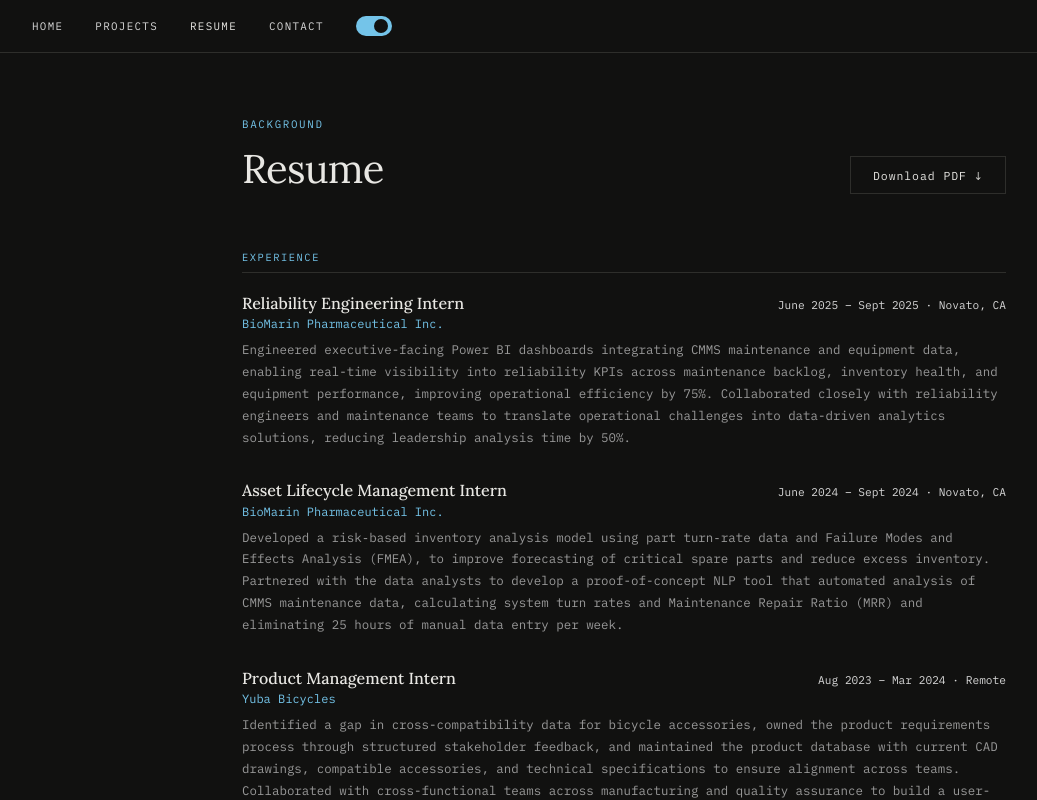
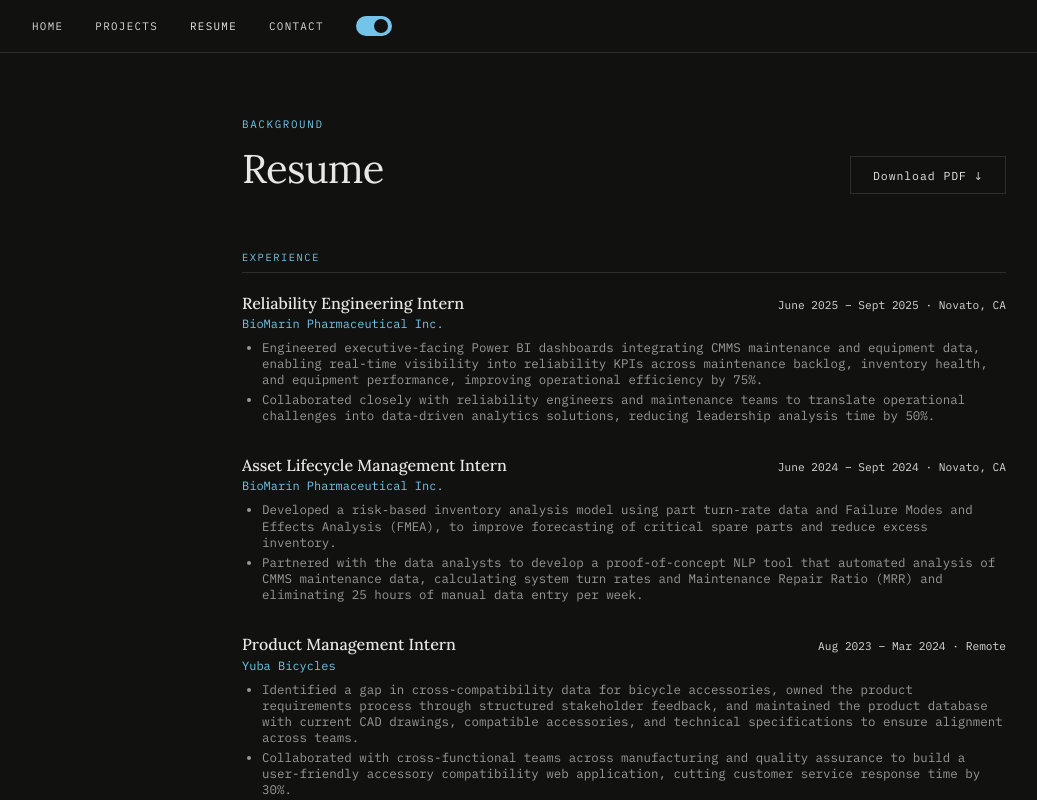
Before and after one commit to isaac-rico/portfolio-website, a React (Vite) app: page / in a window 1280 px wide. Both pictures are taken after a click on the button "RESUME". Shown: the top 800 px of the page, without its empty margins (16-1053 px from the left). Built offline with nearby package versions, Linux system fonts and the light colour scheme.

Commit message:
bulleted list, more accurate to resume

```diff
--- a/src/App.jsx
+++ b/src/App.jsx
@@ -248,17 +248,39 @@ export default function App() {
               <div style={{ marginBottom: "3rem" }}>
                 <div style={divider}>Experience</div>
                 {[
-                  { title: "Reliability Engineering Intern", company: "BioMarin Pharmaceutical Inc.", date: "June 2025 – Sept 2025 · Novato, CA", desc: "Engineered executive-facing Power BI dashboards integrating CMMS maintenance and equipment data, enabling real-time visibility into reliability KPIs across maintenance backlog, inventory health, and equipment performance, improving operational efficiency by 75%.\nCollaborated closely with reliability engineers and maintenance teams to translate operational challenges into data-driven analytics solutions, reducing leadership analysis time by 50%." },
-                  { title: "Asset Lifecycle Management Intern", company: "BioMarin Pharmaceutical Inc.", date: "June 2024 – Sept 2024 · Novato, CA", desc: "Developed a risk‑based inventory analysis model using part turn‑rate data and Failure Modes and Effects Analysis (FMEA), to improve forecasting of critical spare parts and reduce excess inventory.\nPartnered with the data analysts to develop a proof-of-concept NLP tool that automated analysis of CMMS maintenance data, calculating system turn rates and Maintenance Repair Ratio (MRR) and eliminating 25 hours of manual data entry per week." },
-                  { title: "Product Management Intern", company: "Yuba Bicycles", date: "Aug 2023 – Mar 2024 · Remote", desc: "Identified a gap in cross-compatibility data for bicycle accessories, owned the product requirements process through structured stakeholder feedback, and maintained the product database with current CAD drawings, compatible accessories, and technical specifications to ensure alignment across teams.\nCollaborated with cross-functional teams across manufacturing and quality assurance to build a user-friendly accessory compatibility web application, cutting customer service response time by 30%." },
-                ].map(e => (
-                  <div key={e.title} style={{ marginBottom: "2rem" }}>
+                  { title: "Reliability Engineering Intern",
+                    company: "BioMarin Pharmaceutical Inc.",
+                    date: "June 2025 – Sept 2025 · Novato, CA",
+                    desc: [
+                      "Engineered executive-facing Power BI dashboards integrating CMMS maintenance and equipment data, enabling real-time visibility into reliability KPIs across maintenance backlog, inventory health, and equipment performance, improving operational efficiency by 75%.",
+                      "Collaborated closely with reliability engineers and maintenance teams to translate operational challenges into data-driven analytics solutions, reducing leadership analysis time by 50%."
+                    ] },
+                  { title: "Asset Lifecycle Management Intern",
+                    company: "BioMarin Pharmaceutical Inc.",
+                    date: "June 2024 – Sept 2024 · Novato, CA",
+                    desc: [
+                    "Developed a risk‑based inventory analysis model using part turn‑rate data and Failure Modes and Effects Analysis (FMEA), to improve forecasting of critical spare parts and reduce excess inventory.",
+                    "Partnered with the data analysts to develop a proof-of-concept NLP tool that automated analysis of CMMS maintenance data, calculating system turn rates and Maintenance Repair Ratio (MRR) and eliminating 25 hours of manual data entry per week."
+                    ] },
+                  { title: "Product Management Intern",
+                    company: "Yuba Bicycles",
+                    date: "Aug 2023 – Mar 2024 · Remote",
+                    desc: [
+                    "Identified a gap in cross-compatibility data for bicycle accessories, owned the product requirements process through structured stakeholder feedback, and maintained the product database with current CAD drawings, compatible accessories, and technical specifications to ensure alignment across teams.",
+                    "Collaborated with cross-functional teams across manufacturing and quality assurance to build a user-friendly accessory compatibility web application, cutting customer service response time by 30%."
+                    ] },
+                ].map((e, index) => (
+                  <div key={index} style={{ marginBottom: "2rem" }}>
                     <div style={{ display: "flex", justifyContent: "space-between", alignItems: "baseline", marginBottom: "0.2rem", flexWrap: "wrap", gap: "0.5rem" }}>
                       <span style={{ fontFamily: "'Lora', serif", fontSize: "1rem", fontWeight: 500, color: c.text }}>{e.title}</span>
                       <span style={{ fontSize: "0.7rem", color: c.textFaint }}>{e.date}</span>
                     </div>
                     <div style={{ fontSize: "0.75rem", color: c.accent, marginBottom: "0.5rem" }}>{e.company}</div>
-                    <div style={{ fontSize: "0.78rem", color: c.textMuted, lineHeight: 1.75 }}>{e.desc}</div>
+                    <ul style={{ marginTop: '8px', paddingLeft: '20px' }}>
+                        {e.desc.map((bullet, bIndex) => (
+                          <li key={bIndex} style={{ fontSize: '0.78rem', color: c.textMuted, marginBottom: '4px' }}>{bullet}</li>
+                        ))}
+                    </ul>
                   </div>
                 ))}
               </div>
```
